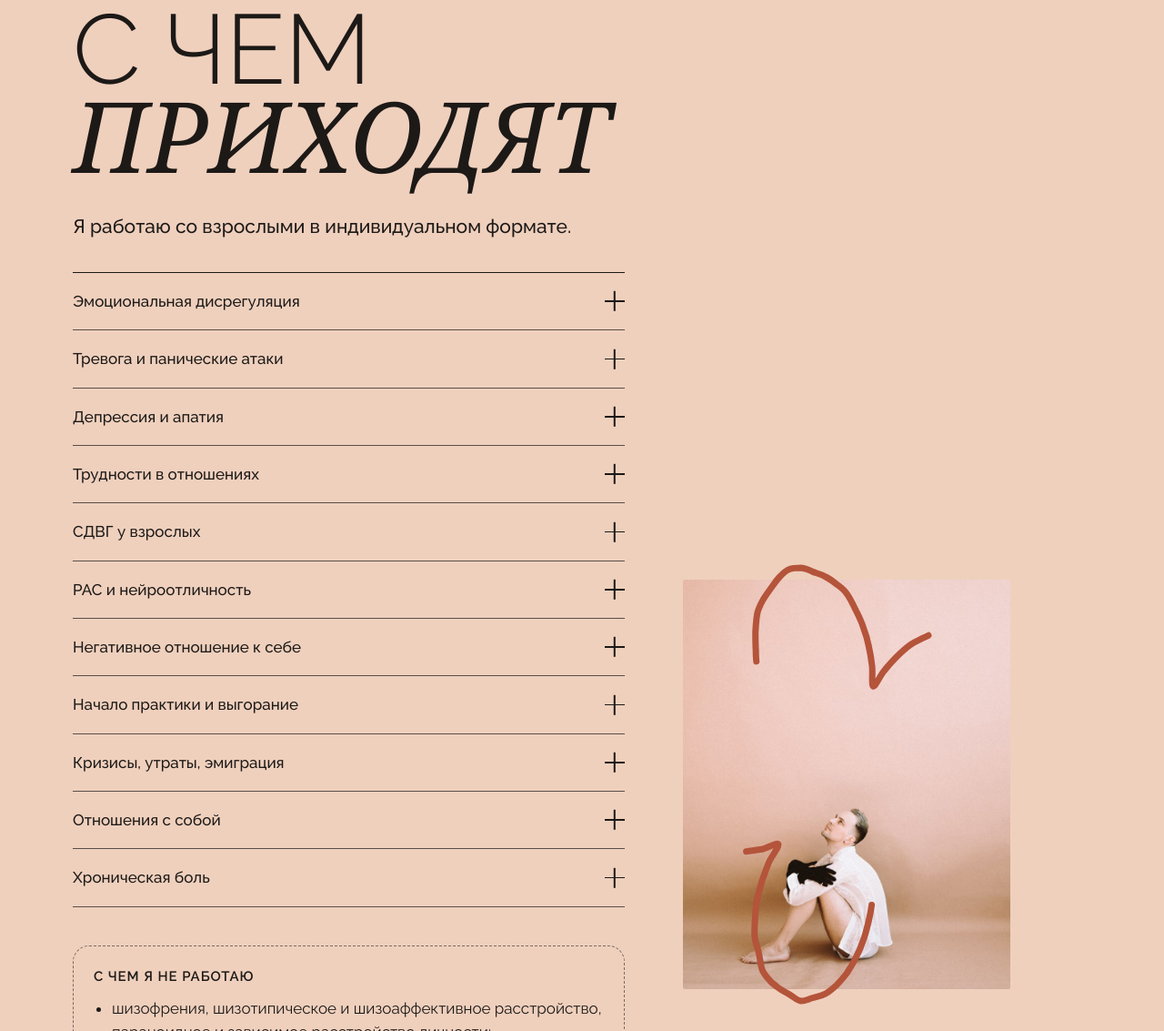
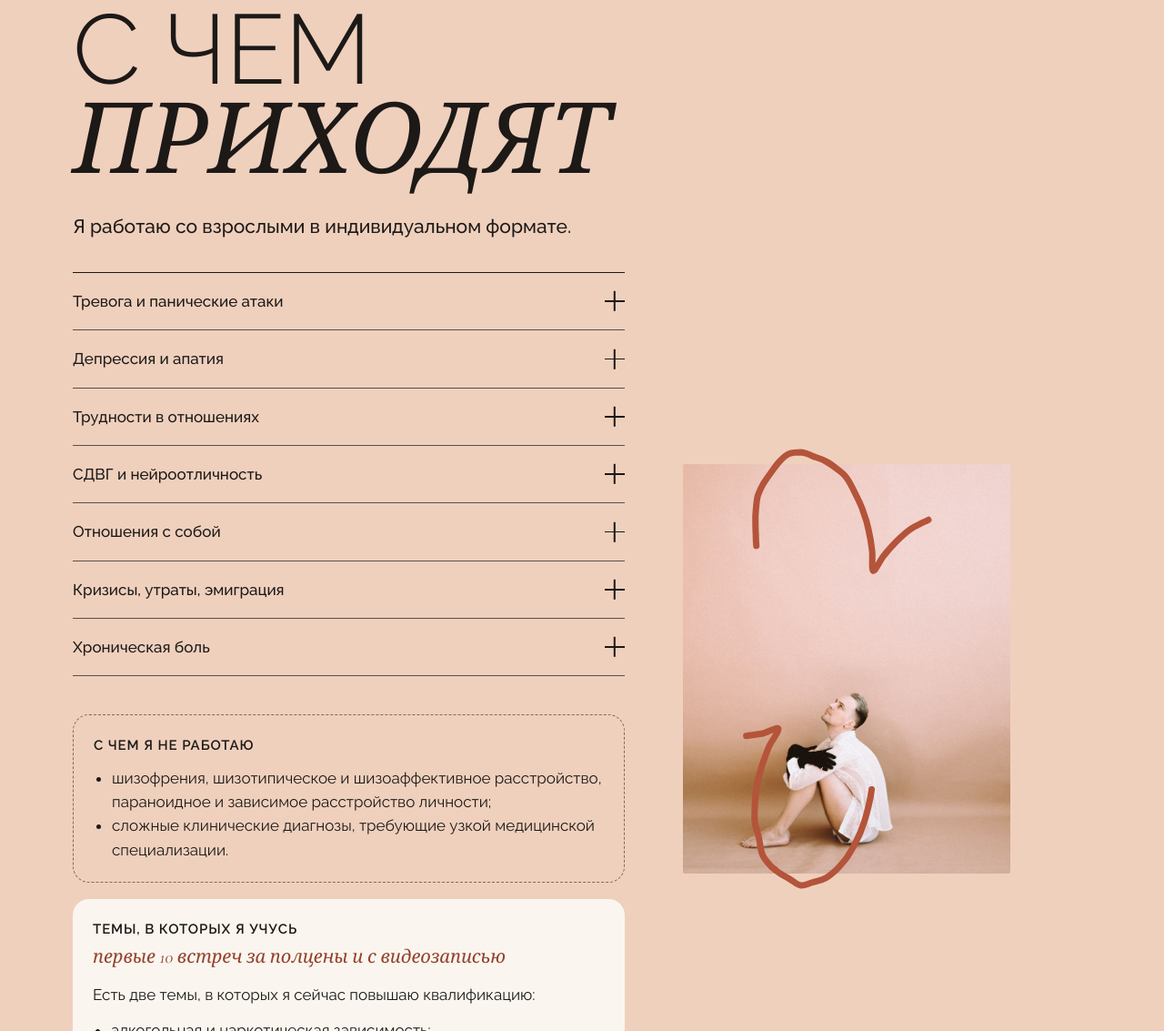
Before and after one commit to LegendPsy/LegendPsy.github.io, a plain HTML site: page index.html in a window 1280 px wide. Shown: the part 3111-4244 px from the top of the page at 91% size. Drawn offline with nearby package versions, Linux system fonts and the light colour scheme.

Commit message:
Темы: 11 пунктов сведены в 7
Co-Authored-By: Claude Opus 5.5 <noreply@anthropic.com>
Claude-Session: https://claude.ai/code/session_01HQbYBZC7DWPoUEAWAtpz9B

```diff
--- a/index.html
+++ b/index.html
@@ -200,16 +200,12 @@
       <h2 class="big rise"><span class="line">С чем</span><span class="line s">приходят</span></h2>
       <p class="lead rise">Я работаю со взрослыми в индивидуальном формате.</p>
       <div class="acc rise">
-        <div class="acc__item"><button class="acc__btn">Эмоциональная дисрегуляция<span class="acc__plus"></span></button><div class="acc__body"><div class="acc__in"><div><p>Трудности в управлении эмоциями, эмоциональная неустойчивость, тревога в ситуациях неопределённости. Навыки обращения с гневом, стыдом, виной и глубокое понимание своих чувств.</p></div></div></div></div>
-        <div class="acc__item"><button class="acc__btn">Тревога и панические атаки<span class="acc__plus"></span></button><div class="acc__body"><div class="acc__in"><div><p>Работа с навязчивыми мыслями, фобиями и хроническим беспокойством.</p></div></div></div></div>
+        <div class="acc__item"><button class="acc__btn">Тревога и панические атаки<span class="acc__plus"></span></button><div class="acc__body"><div class="acc__in"><div><p>Работа с навязчивыми мыслями, фобиями и хроническим беспокойством.</p><p>Сюда же относится эмоциональная неустойчивость: трудно управлять эмоциями, тревожно в ситуациях неопределённости. Учимся обращаться с гневом, стыдом и виной и глубже понимать свои чувства.</p></div></div></div></div>
         <div class="acc__item"><button class="acc__btn">Депрессия и апатия<span class="acc__plus"></span></button><div class="acc__body"><div class="acc__in"><div><p>Тотальное отсутствие энергии, апатия, невозможность выполнять привычные дела. Ангедония: утрата интереса к хобби, работе, общению. Чувство пустоты, безнадёжности, хроническая печаль, проблемы со сном и аппетитом.</p></div></div></div></div>
         <div class="acc__item"><button class="acc__btn">Трудности в отношениях<span class="acc__plus"></span></button><div class="acc__body"><div class="acc__in"><div><p>Одиночество, эмоциональная зависимость, выбор одного и того же типа партнёров, «абьюз», «токсичные отношения», конфликты, поиск партнёра или проживание расставания.</p></div></div></div></div>
-        <div class="acc__item"><button class="acc__btn">СДВГ у взрослых<span class="acc__plus"></span></button><div class="acc__body"><div class="acc__in"><div><p>Неспособность организовать время, откладывание дел на последнюю минуту, прокрастинация, забывчивость, неумение расставлять приоритеты, чувство вины за неэффективность.</p></div></div></div></div>
-        <div class="acc__item"><button class="acc__btn">РАС и нейроотличность<span class="acc__plus"></span></button><div class="acc__body"><div class="acc__in"><div><p>Сопровождение людей с особенностями восприятия, социальная адаптация и принятие своей идентичности.</p></div></div></div></div>
-        <div class="acc__item"><button class="acc__btn">Негативное отношение к себе<span class="acc__plus"></span></button><div class="acc__body"><div class="acc__in"><div><p>Внутренний критик, неустойчивая самооценка, неуверенность в себе. Когда кажется, что вы «недостаточно хороши», постоянно сравниваете себя с другими и боитесь осуждения.</p></div></div></div></div>
-        <div class="acc__item"><button class="acc__btn">Начало практики и выгорание<span class="acc__plus"></span></button><div class="acc__body"><div class="acc__in"><div><p>Синдром самозванца, страх проявиться, вредный перфекционизм, тяжело адаптироваться к изменениям. Восстановление мотивации и карьерное самоопределение.</p></div></div></div></div>
-        <div class="acc__item"><button class="acc__btn">Кризисы, утраты, эмиграция<span class="acc__plus"></span></button><div class="acc__body"><div class="acc__in"><div><p>Трудные жизненные ситуации, утраты, горевание, потеря ориентиров, внутренние конфликты, личностный кризис. А также всё, что связано с эмиграцией: от стресса перед переездом до поиска себя в новой стране.</p></div></div></div></div>
-        <div class="acc__item"><button class="acc__btn">Отношения с собой<span class="acc__plus"></span></button><div class="acc__body"><div class="acc__in"><div><p>Сложности в вопросах гендерной идентичности или сексуальной ориентации, неприятие своего образа тела.</p></div></div></div></div>
+        <div class="acc__item"><button class="acc__btn">СДВГ и нейроотличность<span class="acc__plus"></span></button><div class="acc__body"><div class="acc__in"><div><p>Взрослый СДВГ: трудно организовать время, дела откладываются на последнюю минуту, прокрастинация, забывчивость, неумение расставлять приоритеты, чувство вины за неэффективность.</p><p>РАС и другие особенности восприятия: сопровождение, социальная адаптация и принятие своей идентичности.</p></div></div></div></div>
+        <div class="acc__item"><button class="acc__btn">Отношения с собой<span class="acc__plus"></span></button><div class="acc__body"><div class="acc__in"><div><p>Внутренний критик, неустойчивая самооценка, неуверенность в себе. Когда кажется, что вы «недостаточно хороши», постоянно сравниваете себя с другими и боитесь осуждения.</p><p>А также сложности в вопросах гендерной идентичности или сексуальной ориентации, неприятие своего образа тела.</p></div></div></div></div>
+        <div class="acc__item"><button class="acc__btn">Кризисы, утраты, эмиграция<span class="acc__plus"></span></button><div class="acc__body"><div class="acc__in"><div><p>Трудные жизненные ситуации, утраты, горевание, потеря ориентиров, внутренние конфликты, личностный кризис. А также всё, что связано с эмиграцией: от стресса перед переездом до поиска себя в новой стране.</p><p>Сюда же относятся выгорание и начало практики: синдром самозванца, страх проявиться, вредный перфекционизм, трудно адаптироваться к изменениям. Восстанавливаем мотивацию и ищем своё дело.</p></div></div></div></div>
         <div class="acc__item"><button class="acc__btn">Хроническая боль<span class="acc__plus"></span></button><div class="acc__body"><div class="acc__in"><div><p>Живёте в постоянном ожидании следующего приступа, медицинские обследования не дают ответов, вы боитесь лишний раз пошевелиться, чтобы не спровоцировать боль, и из-за этого ваша жизнь сужается до размеров дивана.</p></div></div></div></div>
       </div>
       <div class="notwork rise">
```
